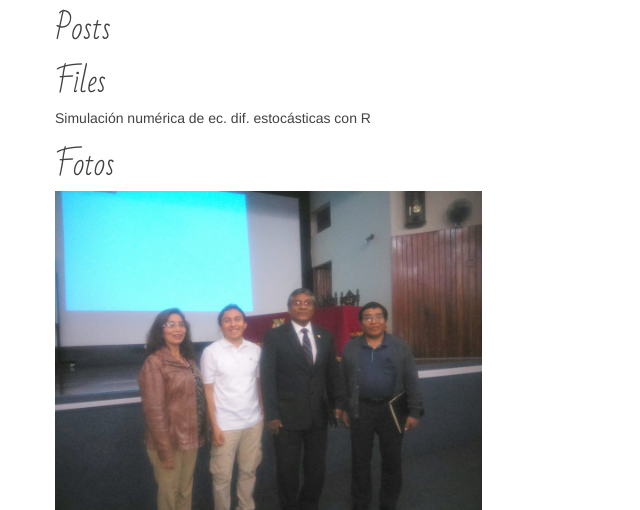
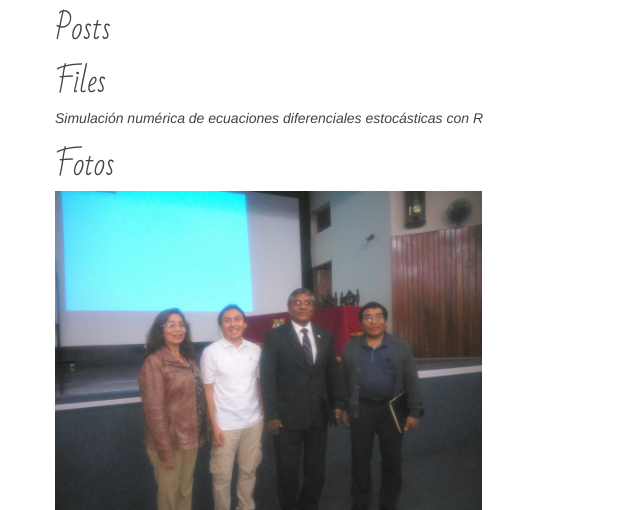
Before and after one commit to JD26/myblog, a Django app: page / in a window 1280 px wide. Shown: the part 1044-1554 px from the top of the page, without its empty margins (0-640 px from the left). Run offline with Django 3.2, Linux system fonts and the light colour scheme; data that the repository does not hold is empty; some libraries are stand-ins or nearby versions.

```diff
--- a/blog/templates/blog/mainpage.html
+++ b/blog/templates/blog/mainpage.html
@@ -35,7 +35,7 @@
                         {% endfor %}
                         <h2>Files</h2>
                         <p>
-                        <a href="https://drive.google.com/open?id=0B1QM9BoNWzUmTFNEM3RpbnkzTXc">Simulación numérica de ec. dif. estocásticas con R</a>
+                        <a href="https://drive.google.com/open?id=0B1QM9BoNWzUmTFNEM3RpbnkzTXc" target="_blank" ><i>Simulación numérica de ecuaciones diferenciales estocásticas con R</i></a>
                         </p>
                         <h2>Fotos</h2>
                         <img src="{% static 'mypics/1.jpg' %}" height="40%" />
```
